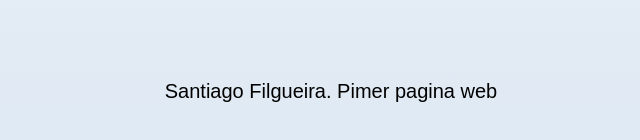
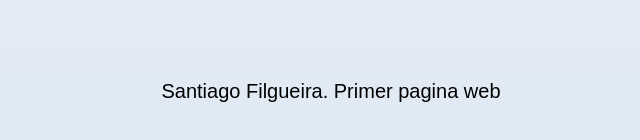
Before and after one commit to Santi02/filgueira.ropa, a plain HTML site: page contacto.html in a window 1280 px wide. Shown: the part 976-1116 px from the top of the page, 309-949 px from the left. Drawn offline with Linux system fonts and the light colour scheme.

Commit message:
correccion en footer

```diff
--- a/contacto.html
+++ b/contacto.html
@@ -60,8 +60,10 @@
 
 </body>
 
+
 <footer class="footer">
-    Santiago Filgueira. Pimer pagina web
+    Santiago Filgueira. Primer pagina web
 </footer>
 
+
 </html>
```
Also changed, not shown: index.html (+1 -1 lines), nosotros.html (+1 -1 lines), ubicacion.html (+3 -1 lines).
